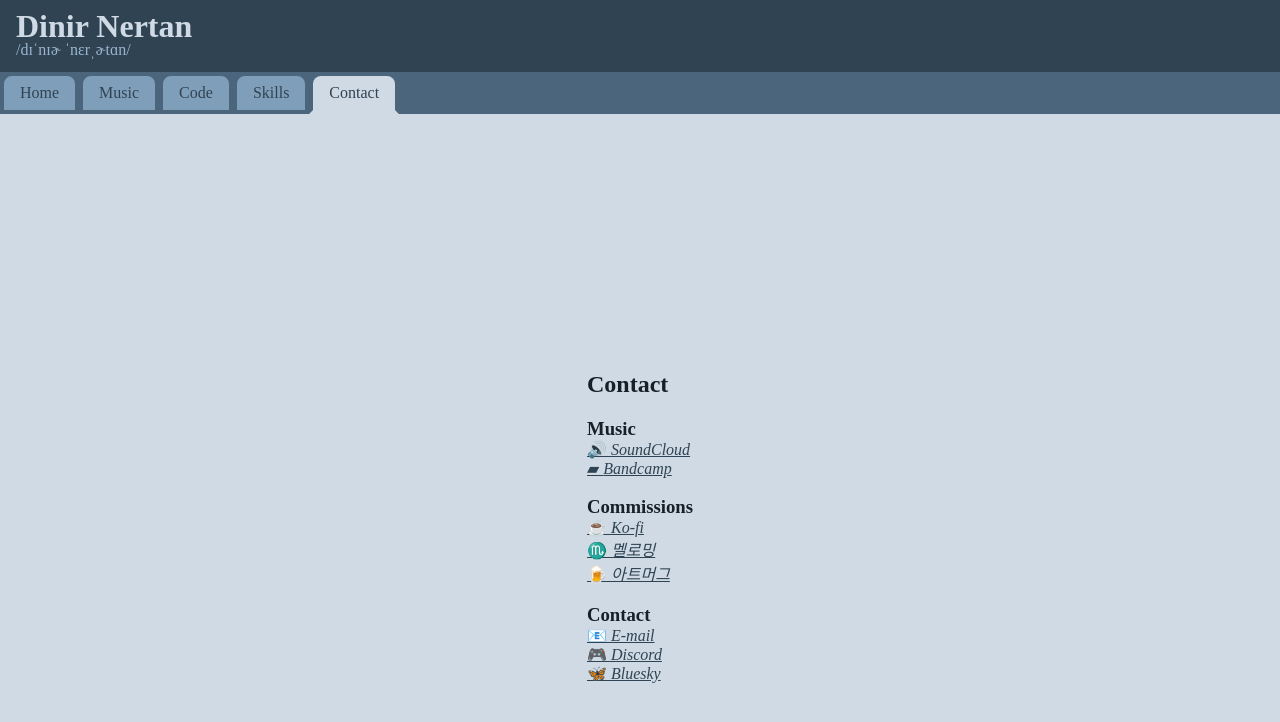
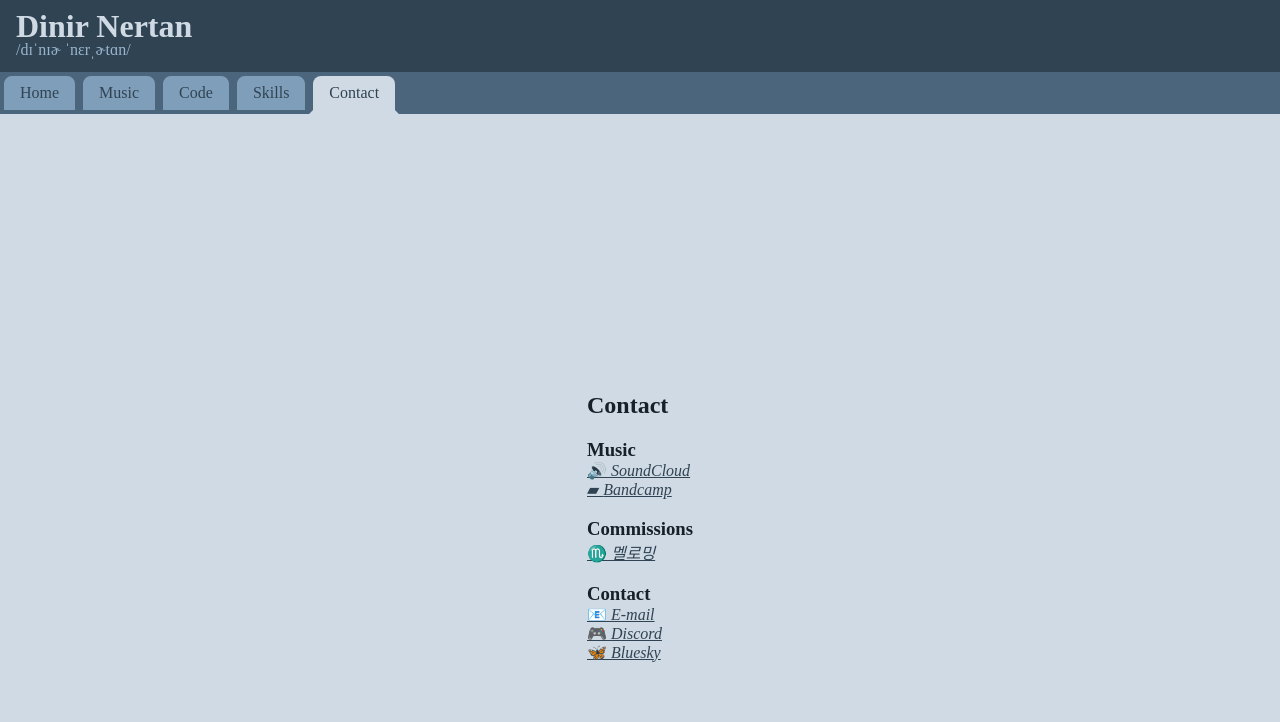
Before and after one commit to Dinir/dinir.github.io, a Jekyll site: the page built from index.md, in a window 1280 px wide and 900 px high, scrolled down 3398 px. Shown: the top 722 px of the window. Built offline with Jekyll 4.4.1, drawn with Linux system fonts in a browser that asks for light colours.

Commit message:
change contact items

```diff
--- a/_includes/content/contact.md
+++ b/_includes/content/contact.md
@@ -14,19 +14,9 @@
 
 <h3>Commissions</h3>
 {% include address.html
-  link='https://ko-fi.com/dinir'
-  emoji='☕'
-  name='Ko-fi'
-%}
-{% include address.html
   link='https://melom.ing/YyBQl'
   emoji='♏'
   name='멜로밍'
-%}
-{% include address.html
-  link='https://artmug.kr/index.php?channel=view&uid=55955'
-  emoji='🍺'
-  name='아트머그'
 %}
 
 <h3>Contact</h3>
```
